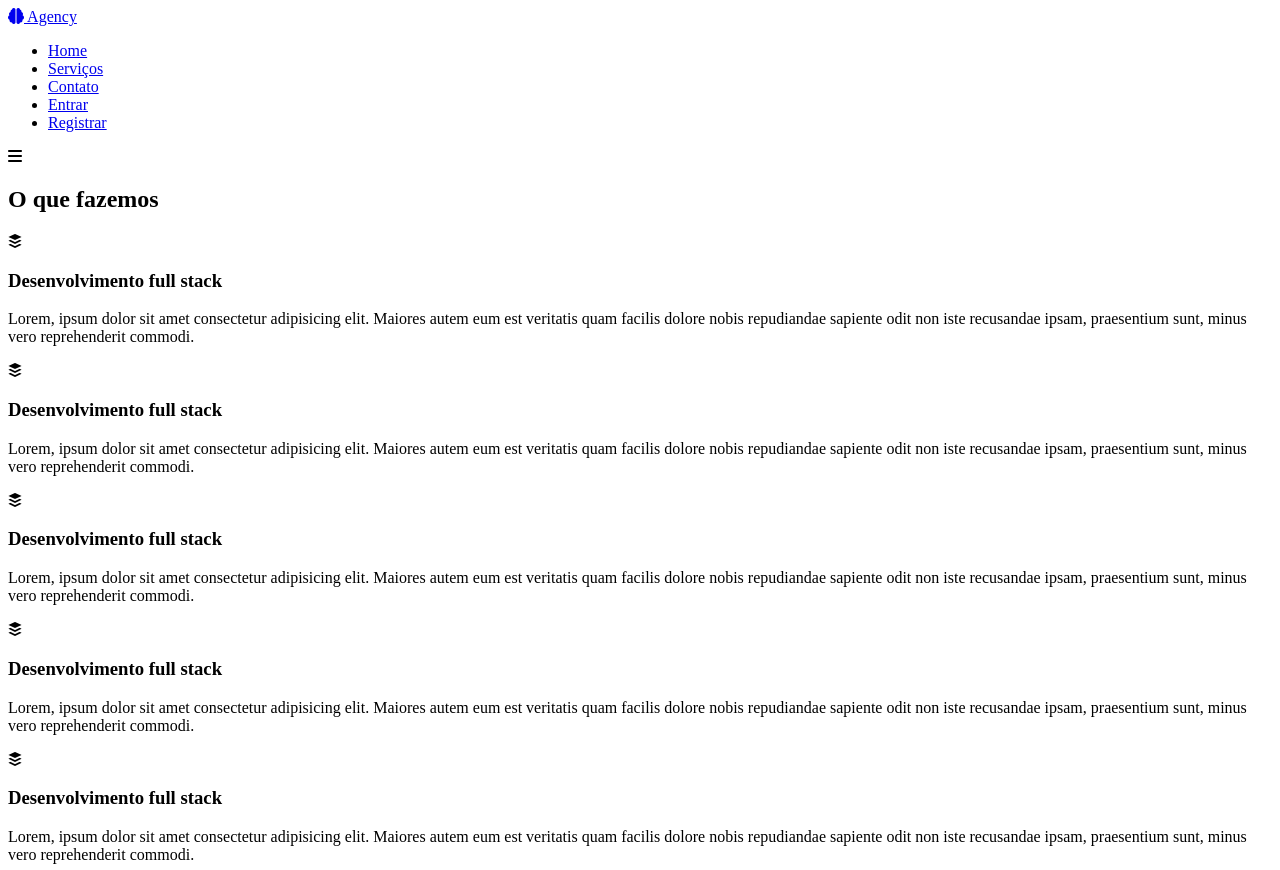
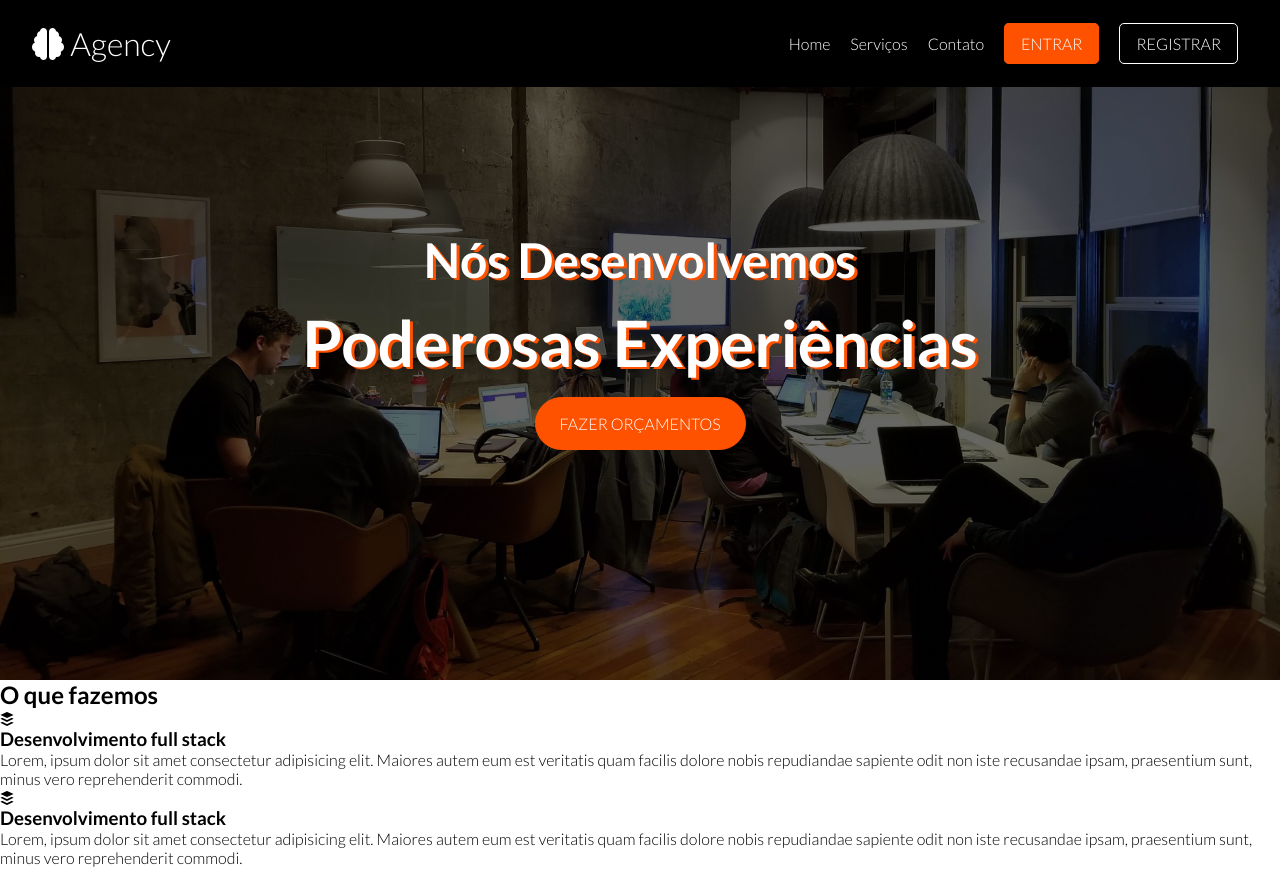
Before and after one commit to RCVigil/agency-saSS, a website: page index.html in a window 1280 px wide. Shown: the top 870 px of the page. Drawn offline with Linux system fonts and the light colour scheme; a web font is replaced by a local one.

Commit message:
Estilizando Header

```diff
--- a/index.html
+++ b/index.html
@@ -60,6 +60,12 @@
 
         <i class="fas fa-bars"></i>
 
+      </div>
+
+      <div class="title-container">
+        <h2>Nós Desenvolvemos</h2>
+        <h1>Poderosas Experiências</h1>
+        <a href="#" class="btn btn-primary btn-rounded">Fazer Orçamentos</a>
       </div>
 
     </header>
--- /dev/null
+++ b/sass/_utilities.sass
@@ -0,0 +1,49 @@
+// MIXINS
+@mixin reset
+  *
+
+    margin: 0
+    padding: 0
+    box-sizing: border-box
+    font-family: 'Lato'
+
+  a
+    text-decoration: none
+
+  li
+    list-style: none
+
+@mixin main-hover
+  transition: .3s
+
+  &:hover
+    color: $primary-color
+
+// PLACEHOLDER SELECTORS
+%title-text-shadow
+  text-shadow: 3px 2px $primary-color
+
+// BTNS
+.btn
+  padding: .6rem 1rem
+  border: 1.3px solid $light-color
+  text-transform: uppercase
+  border-radius: 5px
+  transition: .1s
+  color: $light-color
+
+  &:hover
+    border-color: $primary-color
+    color: $primary-color
+
+  &-primary
+    background-color: $primary-color
+    border-color: $primary-color
+
+    &:hover
+      background-color: transparent
+
+  &-rounded
+    margin-top: 1rem
+    border-radius: 2rem
+    padding: 1rem 1.5rem
--- /dev/null
+++ b/sass/_variables.sass
@@ -0,0 +1,7 @@
+$primary-color: #ff5200
+$light-color: #fff
+$dark-color: #181920
+$text-color: #8b8e94
+$black: #000
+$secundary-bg: #e5eaff
+$footer-bg: #1d1d1d
--- a/sass/styles.sass
+++ b/sass/styles.sass
@@ -1,3 +1,60 @@
-h1
-  color: red
-  font-family: 'lato'
+@import 'variables'
+@import 'utilities'
+
+@include reset
+
+#main-banner
+  background: linear-gradient( rgba(0, 0, 0, .6), rgba(0, 0, 0, .6)), url('../img/office.jpg')
+  height: 85vh
+  background-size: cover
+  background-position: center
+
+.nav-container
+  display: flex
+  justify-content: space-between
+  position: fixed
+  top: 0
+  left: 0
+  width: 100%
+  padding:1.5rem 2rem
+  background-color: $black
+  z-index: 10
+
+  .brand
+    color: $light-color
+    font-size: 2rem
+    @include main-hover
+
+  &-navbar
+    display: flex
+    align-items: center
+    height: 100%
+
+    li
+      margin: 5px 10px
+
+      a
+        color: $light-color
+        @include main-hover
+
+  .fas.fa-bars
+    font-size: 2rem
+    color: #FFF
+    display: none
+
+.title-container
+  color: $light-color
+  display: flex
+  flex-direction: column
+  align-items: center
+  justify-content: center
+  height: 100%
+
+  h2
+    font-size: 3rem
+    @extend %title-text-shadow
+
+  h1
+    font-size: 4rem
+    margin-top: 1rem
+    @extend %title-text-shadow
```
Also changed, not shown: css/styles.css, 2 other files.
